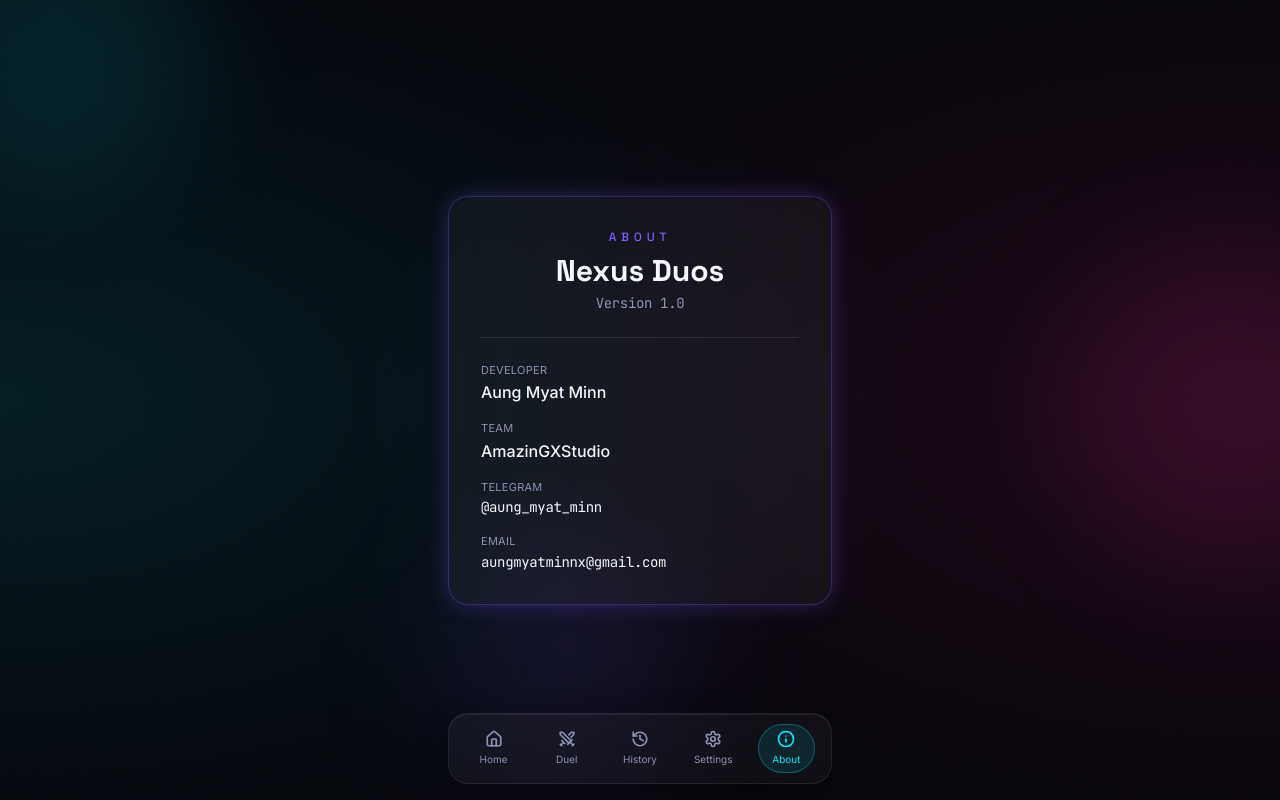
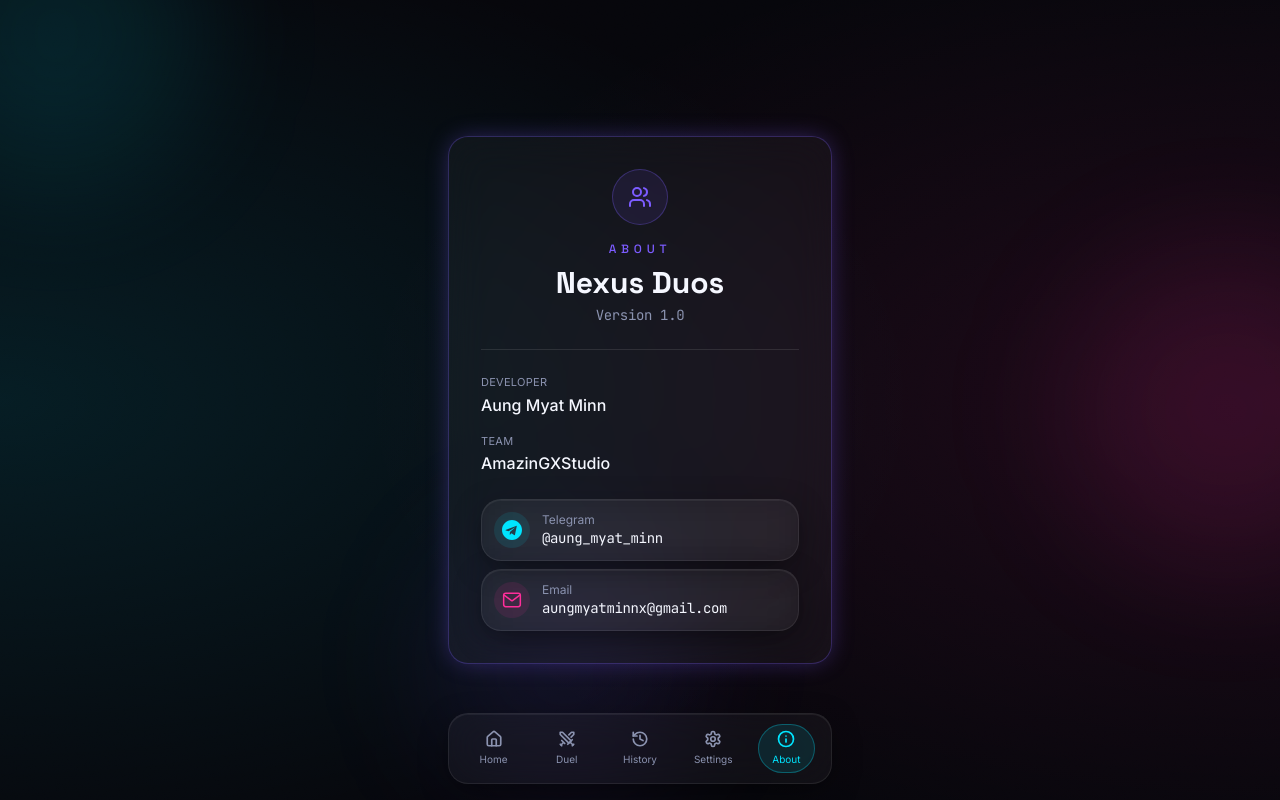
Before and after one commit to amazingxstudio/Nexus-Duos, a Next.js app: page /about in a window 1280 px wide. Built offline with nearby package versions, Linux system fonts and the light colour scheme; no server answers.

Commit message:
Refactor AboutPage and remove personal contact info

```diff
--- a/app/about/page.tsx
+++ b/app/about/page.tsx
@@ -1,29 +1,56 @@
+import { Users } from "lucide-react";
+
+function TelegramIcon() {
+  return (
+    <svg viewBox="0 0 240 240" className="h-5 w-5" fill="currentColor">
+      <path d="M120 0C53.7 0 0 53.7 0 120s53.7 120 120 120 120-53.7 120-120S186.3 0 120 0zm55.6 82.1-19.9 93.9c-1.5 6.7-5.5 8.3-11.1 5.2l-30.6-22.6-14.8 14.2c-1.6 1.6-3 3-6.2 3l2.2-31.4 57.2-51.7c2.5-2.2-.5-3.4-3.8-1.2l-70.7 44.5-30.5-9.5c-6.6-2.1-6.8-6.6 1.4-9.8l119.3-46c5.5-2 10.4 1.3 8.5 9.4z" />
+    </svg>
+  );
+}
+function MailIcon() {
+  return (
+    <svg viewBox="0 0 24 24" className="h-5 w-5" fill="none" stroke="currentColor" strokeWidth="1.8">
+      <rect x="2" y="4" width="20" height="16" rx="2.5" />
+      <path d="m3 6.5 8.4 6.2a1 1 0 0 0 1.2 0L21 6.5" strokeLinecap="round" strokeLinejoin="round" />
+    </svg>
+  );
+}
+
 export default function AboutPage() {
   return (
     <main className="flex min-h-screen flex-col items-center justify-center px-6 text-center">
       <div className="glass-panel-violet w-full max-w-sm p-8">
+        <div className="icon-badge mx-auto mb-4 h-14 w-14 border border-violet/30 bg-violet/10">
+          <Users size={24} className="text-violet" />
+        </div>
         <p className="font-display text-xs uppercase tracking-[0.4em] text-violet">About</p>
         <h1 className="mt-2 font-display text-3xl font-bold text-ink-primary">Nexus Duos</h1>
         <p className="stat-mono mt-1 text-sm text-ink-muted">Version 1.0</p>
-
         <div className="my-6 h-px w-full bg-white/10" />
-
         <dl className="space-y-4 text-left">
           <Row label="Developer" value="Aung Myat Minn" />
           <Row label="Team" value="AmazinGXStudio" />
-          <Row label="Telegram" value="@aung_myat_minn" mono />
-          <Row label="Email" value="aungmyatminnx@gmail.com" mono />
         </dl>
+        <div className="mt-6 flex flex-col gap-2">
+          <a href="https://t.me/aung_myat_minn" target="_blank" rel="noopener noreferrer" className="glass-card flex items-center gap-3 border border-white/[0.08] p-3 text-left">
+            <span className="icon-badge h-9 w-9 bg-cyan/10 text-cyan"><TelegramIcon /></span>
+            <div><p className="text-xs text-ink-muted">Telegram</p><p className="stat-mono text-sm text-ink-primary">@aung_myat_minn</p></div>
+          </a>
+          <a href="mailto:aungmyatminnx@gmail.com" className="glass-card flex items-center gap-3 border border-white/[0.08] p-3 text-left">
+            <span className="icon-badge h-9 w-9 bg-magenta/10 text-magenta"><MailIcon /></span>
+            <div><p className="text-xs text-ink-muted">Email</p><p className="stat-mono text-sm text-ink-primary">aungmyatminnx@gmail.com</p></div>
+          </a>
+        </div>
       </div>
     </main>
   );
 }
 
-function Row({ label, value, mono }: { label: string; value: string; mono?: boolean }) {
+function Row({ label, value }: { label: string; value: string }) {
   return (
     <div>
       <dt className="text-[11px] uppercase tracking-wide text-ink-muted">{label}</dt>
-      <dd className={`selectable mt-0.5 text-ink-primary ${mono ? "stat-mono text-sm" : "font-medium"}`}>{value}</dd>
+      <dd className="selectable mt-0.5 font-medium text-ink-primary">{value}</dd>
     </div>
   );
 }
```
